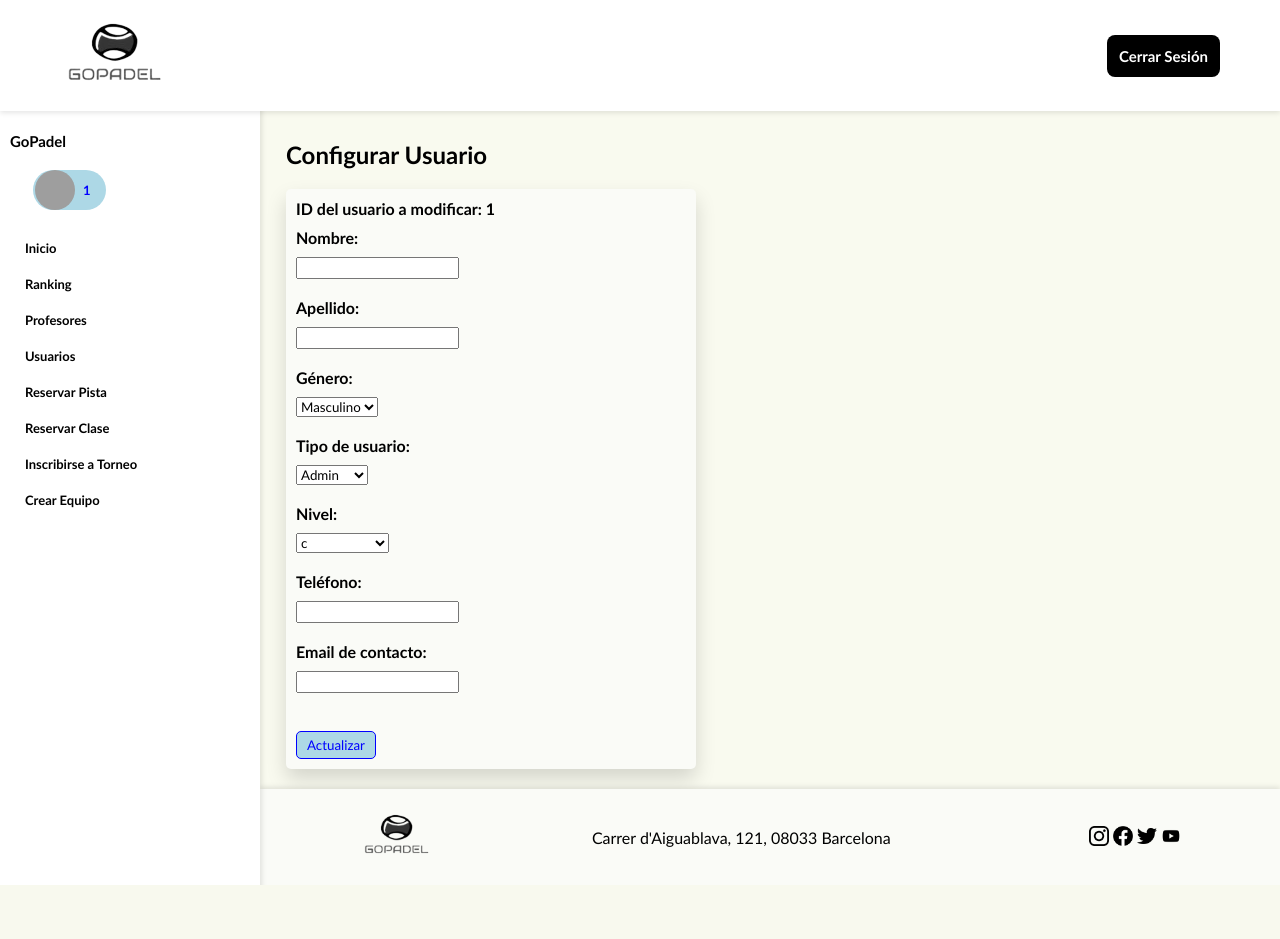
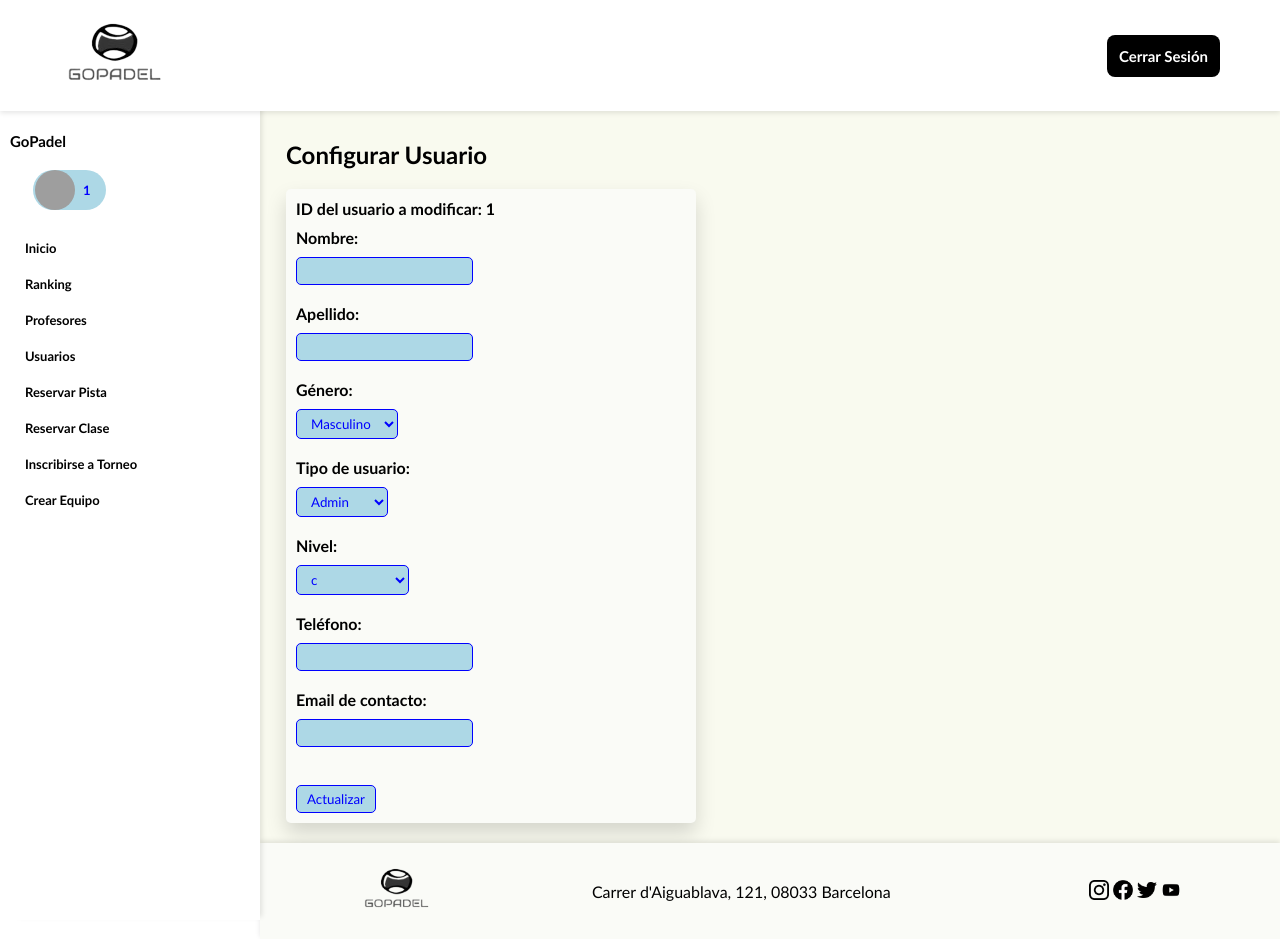
Before and after one commit to gallardo4/goPadel, a PHP site: page /modificarUser.php?usu_id=1 in a window 1280 px wide. Before the commit the page ends 885 px from the top, so only its background shows below. Run offline with PHP 8.4, Linux system fonts and the light colour scheme; the visitor is signed in with stand-in values (Sample User, id 1); data that the repository does not hold is empty; grey boxes are pictures that could not be loaded.

Commit message:
Arreglo css

```diff
--- a/modificarUser.php
+++ b/modificarUser.php
@@ -18,27 +18,27 @@ if (!isset($_SESSION['usu_id'])) {
             <input type="hidden" name="usu_id" value="<?php echo $_GET['usu_id'] ?>">
 
             <label for="nombre">Nombre:</label>
-            <input type="text" id="nombre" name="usu_nom" required><br>
+            <input class="anyadirComentarioTexto" type="text" id="nombre" name="usu_nom" required><br>
 
             <label for="apellido">Apellido:</label>
-            <input type="text" id="apellido" name="usu_apellido" required><br>
+            <input class="anyadirComentarioTexto" type="text" id="apellido" name="usu_apellido" required><br>
 
             <label for="genero">Género:</label>
-            <select id="genero" name="usu_genero" required>
+            <select class="anyadirComentario" id="genero" name="usu_genero" required>
                 <option value="M">Masculino</option>
                 <option value="F">Femenino</option>
                 <option value="O">Otro</option>
             </select><br>
 
             <label for="usu_type">Tipo de usuario: </label>
-            <select name="usu_type" id="usu_type">
+            <select class="anyadirComentario" name="usu_type" id="usu_type">
                 <option value="admin">Admin</option>
                 <option value="user">User</option>
                 <option value="prof">Profesor</option>
             </select><br>
 
             <label for="nivel">Nivel:</label>
-            <select id="nivel" name="usu_nivel" required>
+            <select class="anyadirComentario" id="nivel" name="usu_nivel" required>
                 <option value="c">c</option>
                 <option value="c+">c+</option>
                 <option value="b">b</option>
@@ -48,10 +48,10 @@ if (!isset($_SESSION['usu_id'])) {
             </select><br>
 
             <label for="telefono">Teléfono:</label>
-            <input type="text" id="telefono" name="usu_telf" required><br>
+            <input class="anyadirComentarioTexto" type="text" id="telefono" name="usu_telf" required><br>
 
             <label for="email">Email de contacto:</label>
-            <input type="email" id="email" name="usu_mail" readonly><br><br>
+            <input class="anyadirComentarioTexto" type="email" id="email" name="usu_mail" readonly><br><br>
 
             <button class="anyadirComentario" type="submit">Actualizar</button>
         </form>
```
